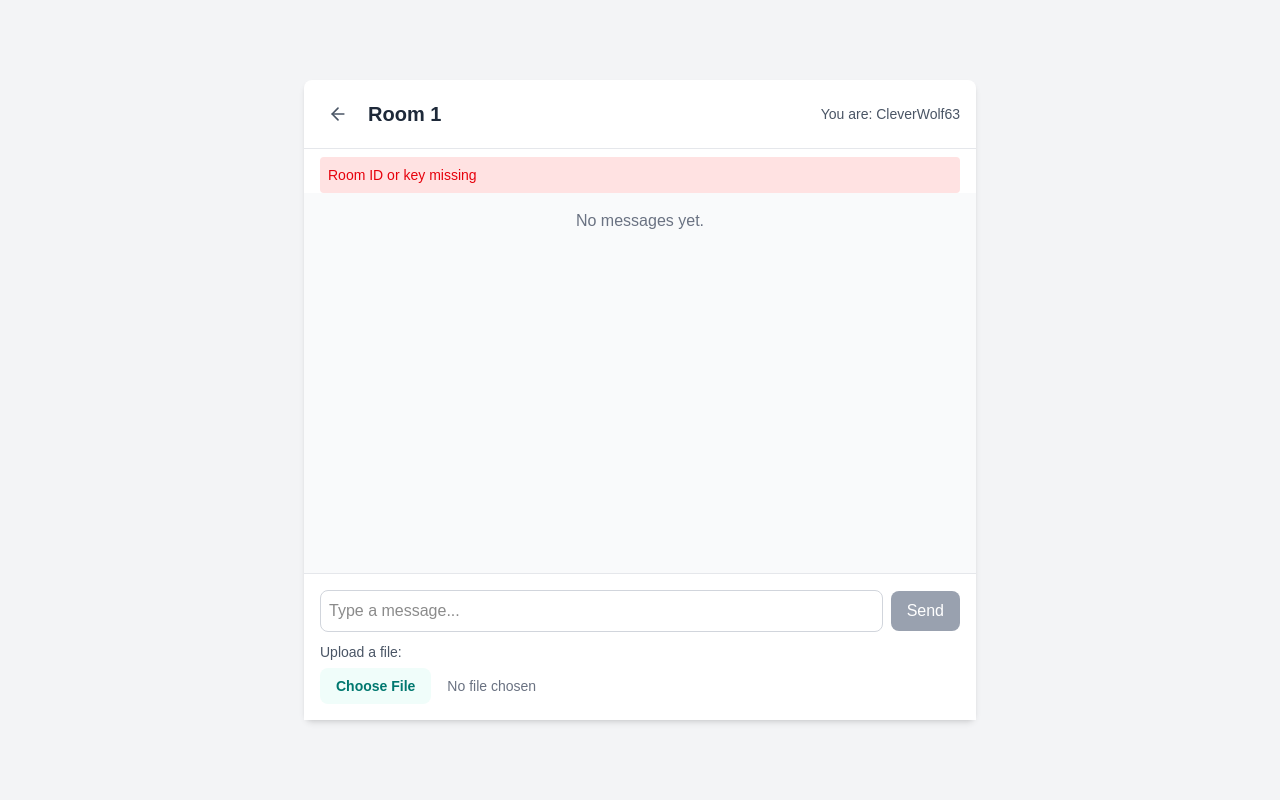
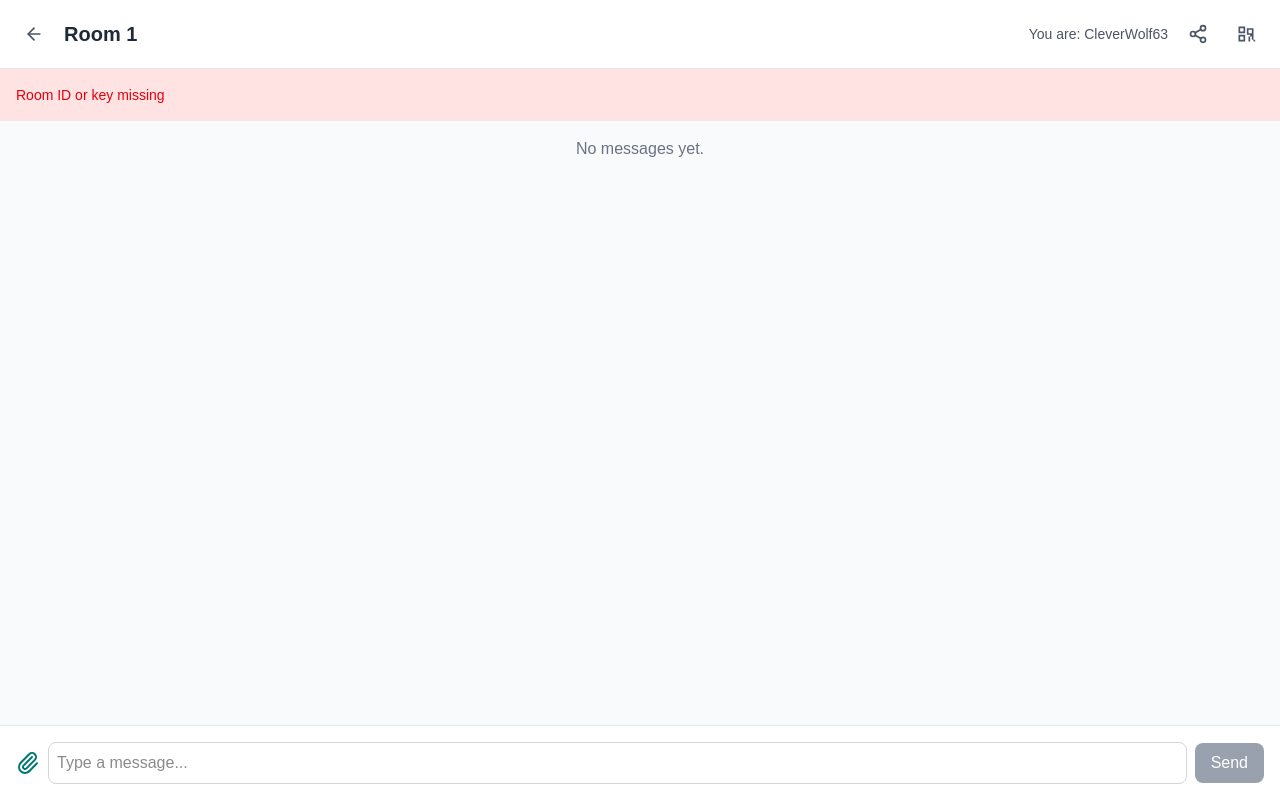
Before and after one commit to Sarvesh19/tempchat, a Next.js app: page /room/1 in a window 1280 px wide. Built offline with nearby package versions, Linux system fonts and the light colour scheme.

Commit message:
Added timing

```diff
--- a/app/room/[id]/page.tsx
+++ b/app/room/[id]/page.tsx
@@ -1,9 +1,10 @@
-'use client';
+"use client";
 
 import { useParams, useSearchParams, useRouter } from "next/navigation";
 import { useState, useEffect, useRef } from 'react';
 import { supabase } from '../../../lib/supabase';
-import { ArrowLeft } from 'lucide-react';
+import { ArrowLeft, Paperclip, Share2 } from 'lucide-react';
+import QRCode from 'react-qr-code';
 
 // Generate a random username for the session
 const generateRandomName = () => {
@@ -25,8 +26,14 @@ export default function Room() {
   const [messages, setMessages] = useState<{ text: string; sender: string }[]>([]);
   const [newMessage, setNewMessage] = useState('');
   const [error, setError] = useState<string | null>(null);
-  const [username, setUsername] = useState<string>(''); // Initially empty
+  const [username, setUsername] = useState<string>('');
+  const [showQRCode, setShowQRCode] = useState(false);
   const messagesEndRef = useRef<HTMLDivElement>(null);
+  const messagesContainerRef = useRef<HTMLDivElement>(null);
+
+  const roomUrl = typeof window !== 'undefined'
+    ? `${window.location.origin}/room/${id}?key=${rawKey}`
+    : '';
 
   // Generate username only on the client side
   useEffect(() => {
@@ -36,9 +43,16 @@ export default function Room() {
   }, [username]);
 
   useEffect(() => {
-    console.log('ID from params:', id);
-    console.log('Raw key from searchParams:', rawKey);
-    console.log('Decoded key:', key);
+    const container = messagesContainerRef.current;
+    if (container) {
+      container.addEventListener('touchstart', (e) => {
+        e.stopPropagation();
+      }, { passive: true });
+
+      container.addEventListener('touchmove', (e) => {
+        e.stopPropagation();
+      }, { passive: true });
+    }
 
     if (!id || !key) {
       setError('Room ID or key missing');
@@ -47,7 +61,6 @@ export default function Room() {
 
     try {
       base64Decode(key);
-      console.log('Key validated successfully');
     } catch (err: unknown) {
       const errorMessage = err instanceof Error ? err.message : 'Unknown error';
       setError('Invalid encryption key format: ' + errorMessage);
@@ -68,7 +81,6 @@ export default function Room() {
 
     const fetchAndDecrypt = async () => {
       const { data, error } = await supabase.from('rooms').select('messages').eq('id', id).single();
-      console.log('Fetched data from Supabase:', data, 'Error:', error);
       if (error) {
         setError('Failed to fetch messages: ' + error.message);
         return;
@@ -78,7 +90,6 @@ export default function Room() {
           const decrypted = await Promise.all(
             data.messages.map(async (encrypted: string) => {
               const decryptedMsg = await decrypt(encrypted, key);
-              console.log('Decrypted message:', decryptedMsg);
               return decryptedMsg;
             })
           );
@@ -91,8 +102,8 @@ export default function Room() {
                 return { text: msg, sender: 'Unknown' };
               }
             });
-          console.log('Parsed messages:', parsedMessages);
           setMessages(parsedMessages);
+          scrollToBottom(); // Scroll to bottom when initial messages are loaded
         } catch (err: unknown) {
           const errorMessage = err instanceof Error ? err.message : 'Unknown error';
           setError('Failed to decrypt messages: ' + errorMessage);
@@ -101,7 +112,6 @@ export default function Room() {
     };
     fetchAndDecrypt();
 
-    // Real-time subscription with retry logic
     let retryCount = 0;
     const maxRetries = 5;
     const subscribeWithRetry = () => {
@@ -111,12 +121,10 @@ export default function Room() {
           'postgres_changes',
           { event: 'UPDATE', schema: 'public', table: 'rooms', filter: `id=eq.${id}` },
           async (payload) => {
-            console.log('Real-time update received:', payload);
             try {
               const decrypted = await Promise.all(
                 payload.new.messages.map(async (encrypted: string) => {
                   const decryptedMsg = await decrypt(encrypted, key);
-                  console.log('Decrypted real-time message:', decryptedMsg);
                   return decryptedMsg;
                 })
               );
@@ -129,8 +137,8 @@ export default function Room() {
                     return { text: msg, sender: 'Unknown' };
                   }
                 });
-              console.log('Parsed real-time messages:', parsedMessages);
               setMessages(parsedMessages);
+              scrollToBottom(); // Scroll to bottom when new message received
             } catch (err: unknown) {
               const errorMessage = err instanceof Error ? err.message : 'Unknown error';
               setError('Failed to decrypt real-time update: ' + errorMessage);
@@ -138,29 +146,24 @@ export default function Room() {
           }
         )
         .subscribe((status, err) => {
-          console.log('Subscription status:', status, 'Error:', err);
           if (status === 'SUBSCRIBED') {
-            console.log('Successfully subscribed to real-time updates for room:', id);
-            retryCount = 0; // Reset retry count on success
+            retryCount = 0;
           } else if (status === 'CLOSED' || status === 'CHANNEL_ERROR') {
             if (retryCount < maxRetries) {
               retryCount++;
-              console.log(`Retrying subscription (${retryCount}/${maxRetries}) in 2 seconds...`);
               setTimeout(subscribeWithRetry, 2000);
             }
           }
         });
-      scrollToBottom();
       return channel;
     };
 
     const channel = subscribeWithRetry();
 
     return () => {
-      console.log('Unsubscribing from channel');
       supabase.removeChannel(channel);
     };
-  }, [id, key, router, messages]);
+  }, [id, key, router]);
 
   const scrollToBottom = () => {
     messagesEndRef.current?.scrollIntoView({ behavior: 'smooth' });
@@ -176,15 +179,14 @@ export default function Room() {
       const encrypted = await encrypt(JSON.stringify(messageObj), key);
       const currentMessages = await fetchMessages();
       const updatedMessages = [...currentMessages, encrypted];
-      const { data, error: updateError } = await supabase
+      const { error: updateError } = await supabase
         .from('rooms')
         .update({ messages: updatedMessages })
-        .eq('id', id)
-        .select();
+        .eq('id', id);
       if (updateError) throw new Error('Supabase update failed: ' + updateError.message);
       setNewMessage('');
       setError(null);
-      scrollToBottom();
+      scrollToBottom(); // Scroll to bottom after sending message
     } catch (err: unknown) {
       const errorMessage = err instanceof Error ? err.message : 'Unknown error';
       setError('Failed to encrypt or send message: ' + errorMessage);
@@ -202,10 +204,8 @@ export default function Room() {
       const arrayBuffer = await file.arrayBuffer();
       const encryptedBlob = await encryptFile(arrayBuffer, key);
       const filePath = `${id}/${Date.now()}_${file.name}.enc`;
-      console.log('Uploading file to:', filePath);
 
       const { data: userData, error: authError } = await supabase.auth.getUser();
-      console.log('Auth status:', userData, 'Auth error:', authError);
       if (authError && authError.message.includes('not authenticated')) {
         setError('User not authenticated. Please log in to upload files.');
         return;
@@ -217,13 +217,11 @@ export default function Room() {
           contentType: file.type,
           upsert: true,
         });
-      console.log('Upload result:', data, 'Error:', uploadError);
       if (uploadError) throw new Error('Upload failed: ' + uploadError.message);
 
       if (data) {
         const fileUrl = supabase.storage.from('chat-files').getPublicUrl(filePath).data.publicUrl;
         const messageObj = { text: `File: ${fileUrl}`, sender: username };
-        console.log('File message object:', messageObj);
         const encryptedMessage = await encrypt(JSON.stringify(messageObj), key);
         const updatedMessages = [...(await fetchMessages()), encryptedMessage];
         const { error: updateError } = await supabase
@@ -231,8 +229,8 @@ export default function Room() {
           .update({ messages: updatedMessages })
           .eq('id', id);
         if (updateError) throw new Error('Supabase update failed: ' + updateError.message);
-        console.log('File message sent successfully');
         setError(null);
+        scrollToBottom(); // Scroll to bottom after file upload
       }
     } catch (err: unknown) {
       const errorMessage = err instanceof Error ? err.message : 'Unknown error';
@@ -278,7 +276,6 @@ export default function Room() {
 
       return base64Encode(combined);
     } catch (err) {
-      console.error('Encryption error:', err);
       throw err;
     }
   }
@@ -306,7 +303,6 @@ export default function Room() {
 
       return new TextDecoder().decode(decryptedBuffer);
     } catch (err) {
-      console.error('Decryption error:', err);
       throw err;
     }
   }
@@ -341,11 +337,22 @@ export default function Room() {
     }
   };
 
+  const shareLink = () => {
+    if (navigator.share) {
+      navigator.share({
+        title: 'VanishTalk Room',
+        url: roomUrl,
+      }).catch(console.error);
+    } else {
+      navigator.clipboard.writeText(roomUrl);
+      alert('Link copied to clipboard!');
+    }
+  };
+
   return (
-    <div className="min-h-screen bg-gray-100 flex items-center justify-center p-4">
-      <div className="w-full max-w-2xl bg-white rounded-lg shadow-md flex flex-col h-[80vh]">
-        {/* Header with Back Button */}
-        <div className="p-4 border-b border-gray-200 flex justify-between items-center">
+    <div className="h-screen w-screen flex flex-col bg-gray-100">
+      {/* Header */}
+      <div className="flex-shrink-0 p-4 border-b border-gray-200 bg-white flex justify-between items-center">
         <div className="flex items-center space-x-3">
           <button
             onClick={() => router.push('/')}
@@ -354,22 +361,68 @@ export default function Room() {
           >
             <ArrowLeft className="w-5 h-5 text-gray-600" />
           </button>
-            <h1 className="text-xl font-semibold text-gray-800">
+          <h1 className="text-xl font-semibold text-gray-800 truncate max-w-[50vw]">
             Room {id || 'Loading...'}
           </h1>
         </div>
+        <div className="flex items-center space-x-3">
           <span className="text-sm text-gray-600">
             You are: {username || 'Loading...'}
           </span>
+          <button
+            onClick={shareLink}
+            className="p-2 hover:bg-gray-100 rounded-full transition-colors"
+            title="Share Room Link"
+          >
+            <Share2 className="w-5 h-5 text-gray-600" />
+          </button>
+          <button
+            onClick={() => setShowQRCode(!showQRCode)}
+            className="p-2 hover:bg-gray-100 rounded-full transition-colors"
+            title="Show QR Code"
+          >
+            <svg className="w-5 h-5 text-gray-600" viewBox="0 0 24 24" fill="currentColor">
+              <path d="M3 3h8v8H3zm2 2v4h4V5zm-2 8h8v8H3zm2 2v4h4v-4zm8-10h8v8h-8zm2 2v4h4V7zm4 6v2h-2v-2zm-4 2h2v2h-2zm2 2v2h-2v-2zm-2 2h2v2h-2zm4-6h2v6h-2zm2 8v-2h2v2z"/>
+            </svg>
+          </button>
         </div>
+      </div>
+
+      {/* QR Code Modal */}
+      {showQRCode && (
+        <div className="fixed inset-0 flex items-center justify-center bg-black bg-opacity-50 z-50">
+          <div className="bg-white p-4 rounded-lg">
+            <QRCode value={roomUrl} size={200} />
+            <div className="flex justify-end">
+              <button
+                onClick={() => setShowQRCode(false)}
+                className="mt-4 px-4 py-2 bg-teal-600 text-white rounded-lg"
+              >
+                Close
+              </button>
+            </div>
+          </div>
+        </div>
+      )}
+
+      {/* Error Message */}
       {error && (
-          <p className="mx-4 mt-2 text-sm text-red-600 bg-red-100 p-2 rounded">
+        <p className="p-4 text-sm text-red-600 bg-red-100">
           {error}
         </p>
       )}
 
       {/* Messages Area */}
-        <div className="flex-1 p-4 overflow-y-auto bg-gray-50">
+      <div
+        ref={messagesContainerRef}
+        className="flex-1 overflow-y-auto bg-gray-50 touch-auto"
+        style={{
+          WebkitOverflowScrolling: 'touch',
+          overscrollBehavior: 'contain',
+          scrollBehavior: 'smooth'
+        }}
+      >
+        <div className="p-4">
           {messages.length === 0 ? (
             <p className="text-gray-500 text-center">No messages yet.</p>
           ) : (
@@ -389,10 +442,19 @@ export default function Room() {
           )}
           <div ref={messagesEndRef} />
         </div>
+      </div>
 
       {/* Input Area */}
-        <div className="p-4 border-t border-gray-200 bg-white">
+      <div className="flex-shrink-0 p-4 border-t border-gray-200 bg-white">
         <div className="flex items-center space-x-2">
+          <label className="cursor-pointer">
+            <Paperclip className="w-6 h-6 text-teal-700 hover:text-teal-900 transition-colors" />
+            <input
+              type="file"
+              onChange={uploadFile}
+              className="hidden"
+            />
+          </label>
           <input
             value={newMessage}
             onChange={(e) => setNewMessage(e.target.value)}
@@ -408,17 +470,6 @@ export default function Room() {
             Send
           </button>
         </div>
-          <div className="mt-2">
-            <label className="block">
-              <span className="text-sm text-gray-600">Upload a file:</span>
-              <input
-                type="file"
-                onChange={uploadFile}
-                className="mt-1 block w-full text-sm text-gray-500 file:mr-4 file:py-2 file:px-4 file:rounded-lg file:border-0 file:text-sm file:font-semibold file:bg-teal-50 file:text-teal-700 hover:file:bg-teal-100"
-              />
-            </label>
-          </div>
-        </div>
       </div>
     </div>
   );
--- a/package.json
+++ b/package.json
@@ -14,7 +14,8 @@
     "lucide-react": "^0.477.0",
     "next": "15.2.1",
     "react": "^19.0.0",
-    "react-dom": "^19.0.0"
+    "react-dom": "^19.0.0",
+    "react-qr-code": "^2.0.15"
   },
   "devDependencies": {
     "@tailwindcss/postcss": "^4",
```
Also changed, not shown: app/page.tsx (+22 -6 lines), 1 other file (tests, documents, lock files or other folders). Lines whose indentation alone changed are shown as unchanged.
